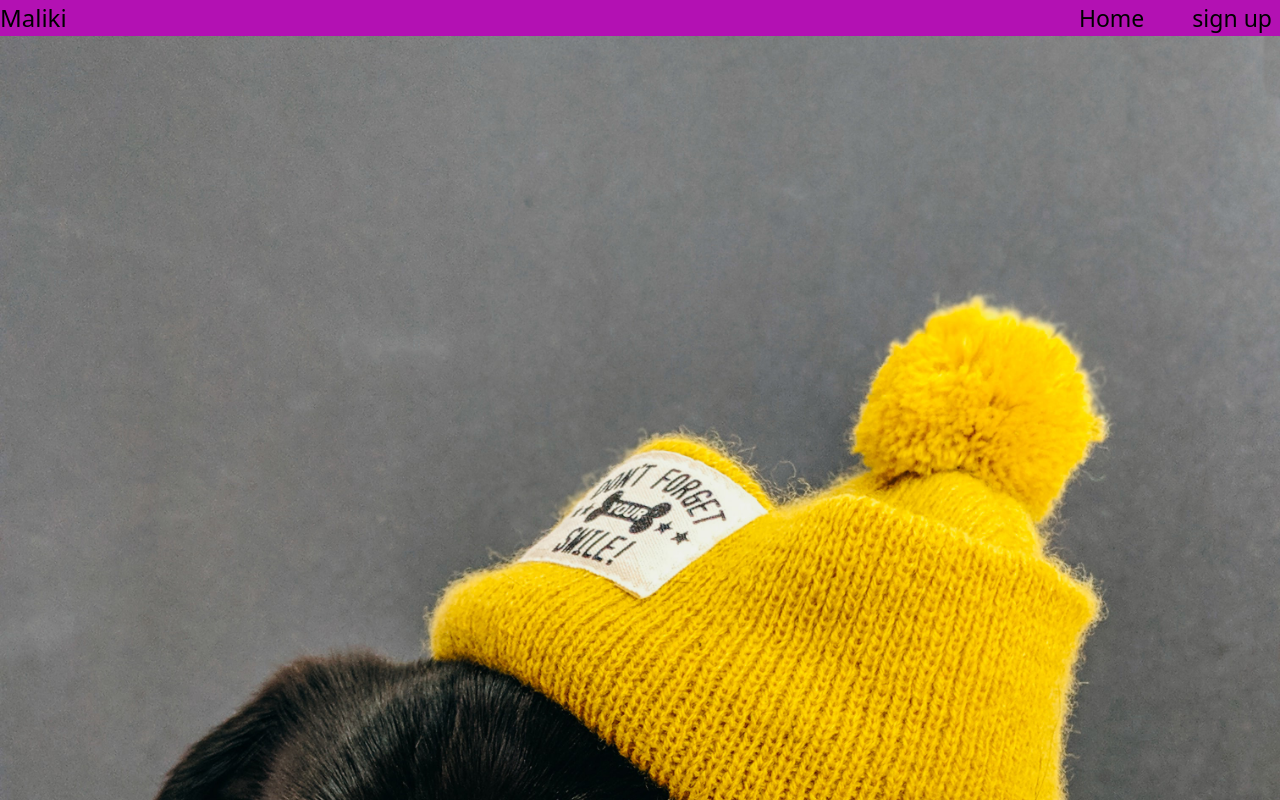
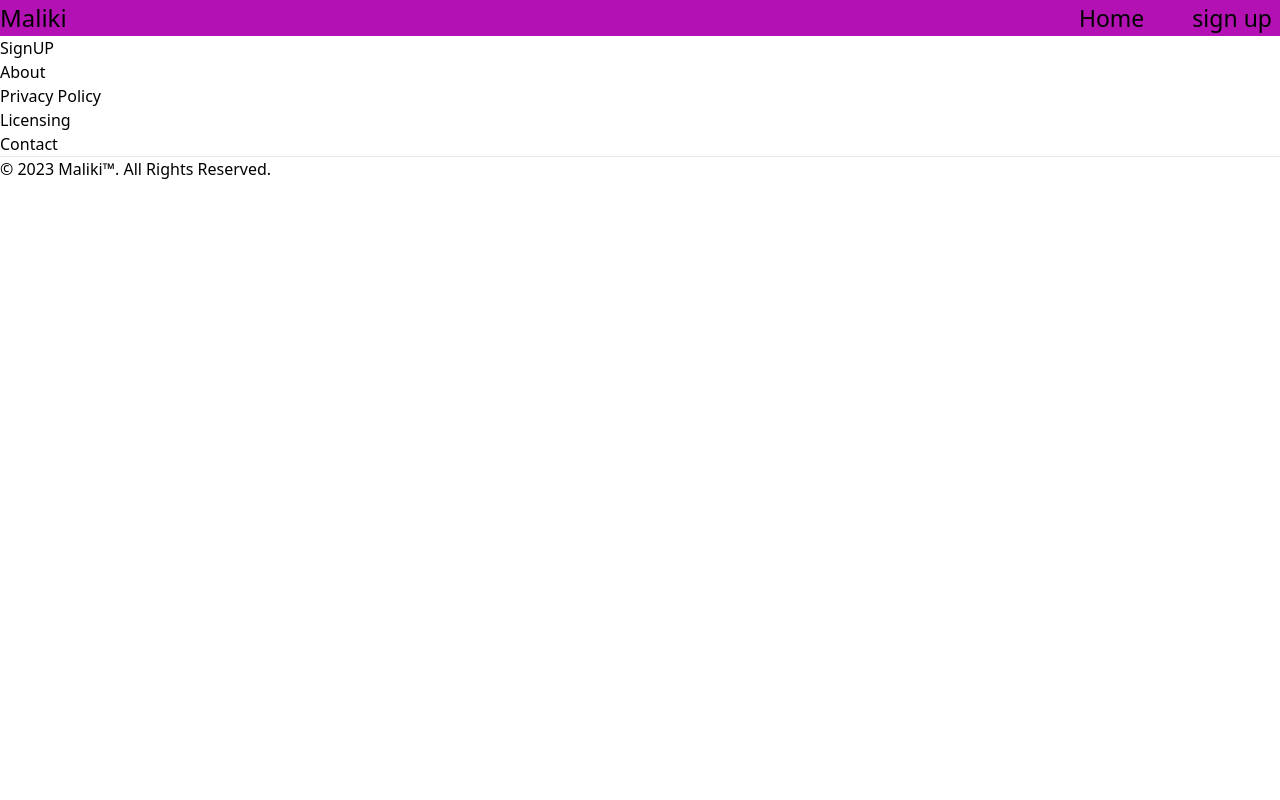
Before and after one commit to TimiMaliki/woofipedia, a React (Vite) app: page /SignUp in a window 1280 px wide. Before the commit this address had no page. Shown: the top 800 px of the page. Built offline with nearby package versions, Linux system fonts and the light colour scheme.

Commit message:
added:added margin

```diff
--- /dev/null
+++ b/src/ AuthPages/LogIn.jsx
@@ -0,0 +1,9 @@
+import React from 'react'
+
+const LogIn = () => {
+  return (
+    <div>LogIn</div>
+  )
+}
+
+export default LogIn
--- /dev/null
+++ b/src/ AuthPages/SignUP.jsx
@@ -0,0 +1,9 @@
+import React from 'react'
+
+const SignUP = () => {
+  return (
+    <div>SignUP</div>
+  )
+}
+
+export default SignUP
--- /dev/null
+++ b/src/AuthLayout/Auth.jsx
@@ -0,0 +1,16 @@
+import React from 'react'
+import Header from '../components/Header'
+import { Outlet } from 'react-router-dom'
+import Footer from '../components/Footer'
+
+const Auth = () => {
+  return (
+    <div>
+        <Header/>
+        <Outlet/>
+        <Footer/>
+    </div>
+  )
+}
+
+export default Auth
--- a/src/Router/Router.jsx
+++ b/src/Router/Router.jsx
@@ -1,22 +1,31 @@
 import React from "react";
 import { Routes, Route } from "react-router-dom";
 import MainLayout from "../mainLayout/MainLayout";
+import AuthLayout from "../AuthLayout/Auth";
 import Home from "../pages/Home";
-import Search, { Dogs } from "../pages/Dogs";
+import { Dogs } from "../pages/Dogs";
 import SingleDog from "../pages/SingleDog";
-import SignIn from "../pages/SignIn"
+import SignIn from "../pages/SignIn";
 import NotFound from "../pages/NotFound";
+import LogIn from "../ AuthPages/LogIn";
+import SignUP from "../ AuthPages/SignUP";
 
 const Router = () => {
   return (
     <Routes>
       <Route path="" element={<MainLayout />}>
         <Route path="/" element={<Home />} />
-        <Route path="/sign" element={<SignIn/>} />
-        <Route path="/dogs" element={<Dogs/>} />
-        <Route path="/dogs/:name" element={<SingleDog/>} />
-        <Route path="*" element={<NotFound/>} />
+        <Route path="/sign" element={<SignIn />} />
+        <Route path="/dogs" element={<Dogs />} />
+        <Route path="/dogs/:name" element={<SingleDog />} />
+        <Route path="*" element={<NotFound />} />
       </Route>
+
+      <Route path="" element={<AuthLayout />}>
+        <Route path="/LogIn" element={<LogIn />} />
+        <Route path="/SignUp" element={<SignUP />} />
+      </Route>
+
     </Routes>
   );
 };
--- a/src/pages/SignIn.jsx
+++ b/src/pages/SignIn.jsx
@@ -2,7 +2,7 @@ import React from 'react'
 
 const Blog = () => {
   return (
-    <div>Blog</div>
+    <div>log in</div>
   )
 }
 
```
